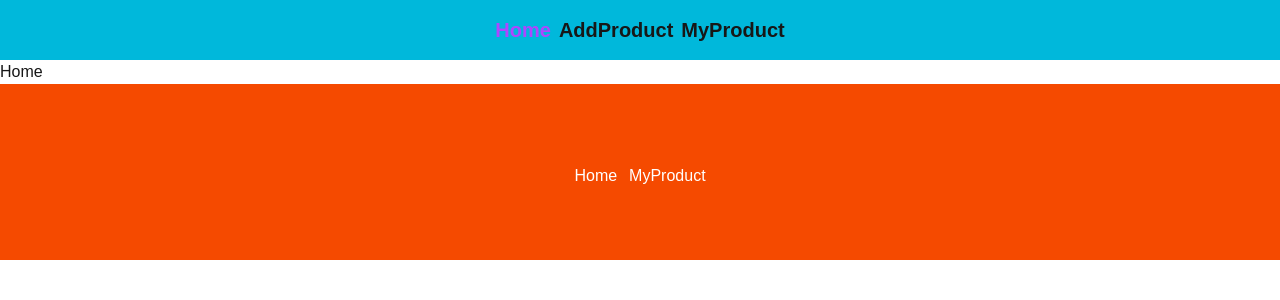
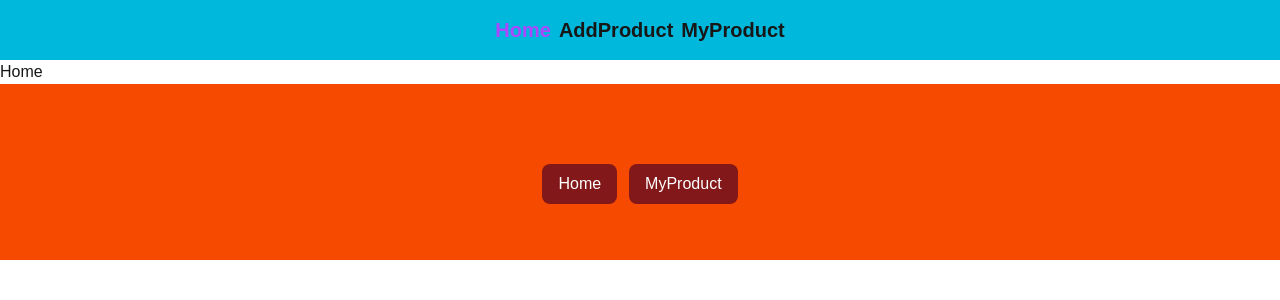
Before and after one commit to Nazrul144/next_crud, a Next.js app: page / in a window 1280 px wide. Shown: the top 300 px of the page. Built offline with nearby package versions, Linux system fonts and the light colour scheme.

Commit message:
Footer button hovering added

```diff
--- a/src/components/shared/Footer.jsx
+++ b/src/components/shared/Footer.jsx
@@ -5,8 +5,8 @@ const Footer = () => {
     return (
         <div className='h-44 bg-orange-600'>
                 <div className='flex gap-3 text-white justify-center pt-20'>
-                    <Link href='/'>Home</Link>
-                    <Link href='/myProduct'>MyProduct</Link>
+                    <Link className='px-4 py-2 rounded-lg bg-red-900 hover:rounded-full' href='/'>Home</Link>
+                    <Link className='px-4 py-2 rounded-lg bg-red-900 hover:rounded-full' href='/myProduct'>MyProduct</Link>
                 </div>
         </div>
     );
```
